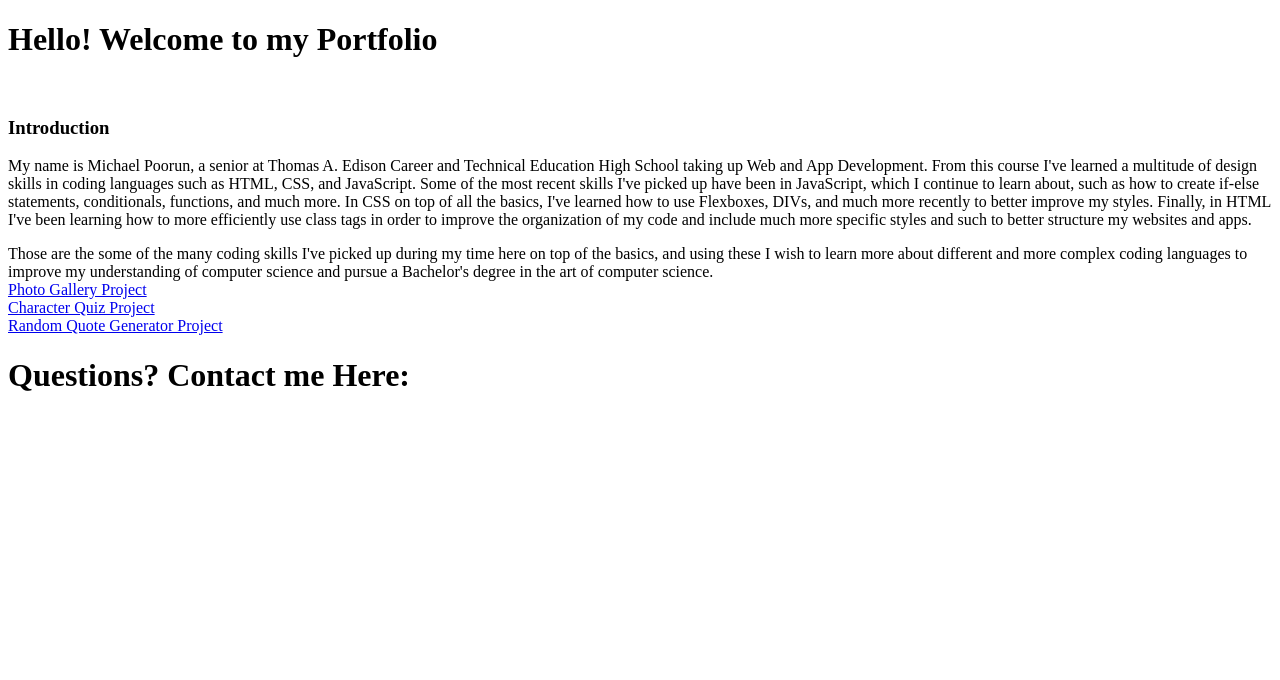
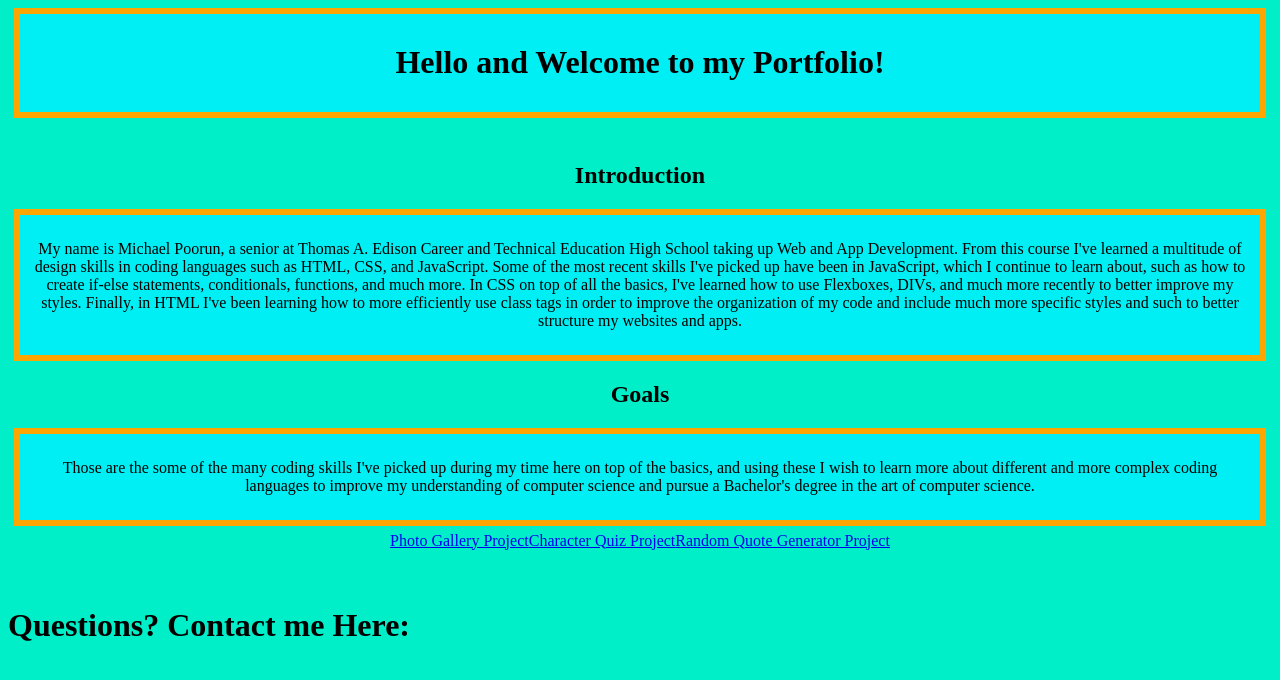
Before and after one commit to MichaelP506/MichaelP506.github.io, a plain HTML site: page index.html in a window 1280 px wide. Drawn offline with Linux system fonts and the light colour scheme.

Commit message:
Update index.html

```diff
--- a/index.html
+++ b/index.html
@@ -2,23 +2,74 @@
 <html>
     <head>
         <title>Michael Poorun's Portfolio</title>
+        <style>
+            .top {
+display: flex;
+    justify-content: center;
+    background-color: #00EFF4 ;
+    margin: 6px;
+    padding: 9px;
+    border: 6px solid orange;
+}
+
+body {
+background-color: #00EEC8;
+}
+
+.info {
+display: flex;
+    justify-content: center;
+    background-color: #00EFF4;
+    margin: 6px;
+    padding: 9px;
+    border: 6px solid orange;
+    text-align: center;
+}
+
+.introduction {
+text-align: center;
+}
+
+.goals {
+text-align: center;
+}
+
+.projects {
+display: flex;
+    justify-content:center;
+
+}
+        </style>
     </head>
     <body>
-        <h1> Hello! Welcome to my Portfolio </h1>
+        <div class="top"><h1> Hello and Welcome to my Portfolio!</h1></div>
         <br>
-        <h3>Introduction</h3>
+        <h2 class="introduction">Introduction</h2>
+            <div class="info">
         <p>My name is Michael Poorun, a senior at Thomas A. Edison Career and Technical Education High School taking up Web and App Development.
             From this course I've learned a multitude of design skills in coding languages such as HTML, CSS, and JavaScript.
             Some of the most recent skills I've picked up have been in JavaScript, which I continue to learn about, such as how to create if-else statements, conditionals, functions, and much more.
             In CSS on top of all the basics, I've learned how to use Flexboxes, DIVs, and much more recently to better improve my styles.
         Finally, in HTML I've been learning how to more efficiently use class tags in order to improve the organization of my code and include much more specific styles and such to better structure my websites and apps.</p>
-        Those are the some of the many coding skills I've picked up during my time here on top of the basics, and using these I wish to learn more about different and more complex coding languages to improve my understanding of computer science and pursue a Bachelor's degree in the art of computer science.
+        </div>
+        <h2 class="goals">Goals</h2>
+        <div class="info">
+       <p>Those are the some of the many coding skills I've picked up during my time here on top of the basics, and using these I wish to learn more about different and more complex coding languages to improve my understanding of computer science and pursue a Bachelor's degree in the art of computer science.</p>
+        </div>
+        <div class="projects">
         <br>
+            <div>
         <a href="https://michaelp506.github.io/Photo-Gallery/">Photo Gallery Project</a>
-        <br>
+            </div>
+        <br><br>
+            <div>
         <a href="https://michaelp506.github.io/Character-Quiz/">Character Quiz Project</a>
-        <br>
+            </div>
+        <br><br>
+            <div>
         <a href="https://michaelp506.github.io/Random-Quote-Generator/">Random Quote Generator Project</a>
+            </div>
+        </div>
         <br>
         <h1>Questions? Contact me Here:</h1>
     </body>
```
